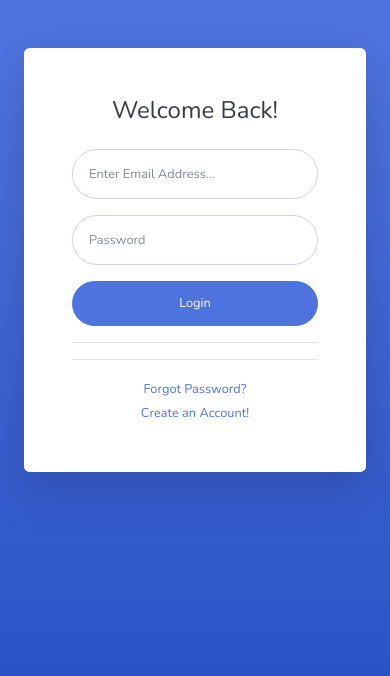
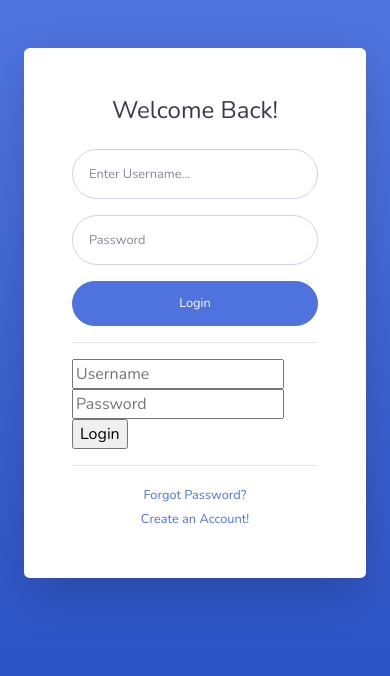
Before and after one commit to ThomSZK/Robinho, a Flask app: page /login in a window 390 px wide. Shown: the top 676 px of the page. Run offline with Flask 2, Linux system fonts and the light colour scheme; parts of the project's set-up code (start-up, migrations or seed data) failed here and were passed over; some libraries are stand-ins or nearby versions.

Commit message:
Login and Registration db connection

```diff
--- a/Robinho_Webapp/app.py
+++ b/Robinho_Webapp/app.py
@@ -1,43 +1,82 @@
+from operator import length_hint
 from this import d
-from flask import Flask, render_template, request, flash
+import bcrypt
+from flask import Flask, render_template, request, flash, redirect, url_for
 from flask_sqlalchemy import SQLAlchemy
 from flask_login import UserMixin
-# from flask_wtf import wtforms
-# from wtforms import StringField, PasswordField, SubmitField
-# from wtforms.validators import InputRequired, Length, ValidationError
+from flask_wtf import FlaskForm
+from pyparsing import StringEnd
+from wtforms import StringField, PasswordField, SubmitField
+from wtforms.validators import InputRequired, Length, ValidationError
+from flask_bcrypt import Bcrypt
 
 
 app = Flask(__name__)
 app.secret_key = 'supersecrete_key123'
 
 
-app.config['SQLALCHEMY_DATABASE_URI'] = 'postgresql://admin:Thom_SZK_127789*@localhost:5432/robinho?options=-c%20search_path=schema_name'
+app.config['SQLALCHEMY_DATABASE_URI'] = 'postgresql://admin:Thom_SZK_127789*@localhost:5432/robinho' #?options=-c%20search_path=schema_name
 db = SQLAlchemy(app)
 
+
+bcrypt = Bcrypt(app)
 
 class Rob_User(db.Model):
     __table_args__ = {'schema' : 'rob'}
     __tablename__ = "Rob_User"
-    User_ID = db.Column(db.INTEGER, primary_key = True)
-    User_Acc = db.Column(db.VARCHAR(255), unique = True)
+    User_ID = db.Column(db.INTEGER, primary_key = True, nullable = False)
+    User_Acc = db.Column(db.VARCHAR(255), unique = True, nullable = False)
     User_Password = db.Column(db.VARCHAR(255))
+
+
+class RegisterForm(FlaskForm):
+    username = StringField(validators=[InputRequired(), Length(min=2, max=255)], render_kw={"placeholder" : "Username"})
+
+    password = PasswordField(validators=[InputRequired(), Length(min=4, max=255)], render_kw={"placeholder" : "Password"})
+
+    submit = SubmitField("Register")
+
+    def validate_username(self, username):
+        existing_user_username = Rob_User.query.filter_by(username = username.data).first()
+
+        if existing_user_username:
+            raise ValidationError("Usuario ja existente. Por favor escolha outro.")
+
+
+class LoginForm(FlaskForm):
+    username = StringField(validators=[InputRequired(), Length(min=2, max=255)], render_kw={"placeholder" : "Username"})
+
+    password = PasswordField(validators=[InputRequired(), Length(min=4, max=255)], render_kw={"placeholder" : "Password"})
+
+    submit = SubmitField("Login")
+
 
 
 @app.route('/')
 def select():
     solution = Rob_User.query.all()
     print(solution)
-    return 'Nao sei'
+    return 'no idea'
 
 
-@app.route('/login')
+@app.route('/login', methods=['GET', 'POST'])
 def login():
-    return render_template("login.html")
+    form = LoginForm()
+    return render_template("login.html", form=form)
 
 
-@app.route('/register')
+@app.route('/register', methods=['GET', 'POST'])
 def register():
-    return render_template("register.html")
+    form = RegisterForm()
+
+    if form.validate_on_submit():
+        hashed_password = bcrypt.generate_password_hash(form.password.data)
+        new_user = Rob_User(username = form.username.data, pasword = hashed_password)
+        db.session.add(new_user)
+        db.session.commit()
+        return redirect(url_for('login'))
+
+    return render_template("register.html", form=form)
 
 
 @app.route("/hello")
--- a/Robinho_Webapp/templates/login.html
+++ b/Robinho_Webapp/templates/login.html
@@ -43,9 +43,9 @@
                                     </div>
                                     <form class="user">
                                         <div class="form-group">
-                                            <input type="email" class="form-control form-control-user"
-                                                id="exampleInputEmail" aria-describedby="emailHelp"
-                                                placeholder="Enter Email Address...">
+                                            <input type="Username" class="form-control form-control-user"
+                                                id="exampleFirstName" aria-describedby="emailHelp"
+                                                placeholder="Enter Username...">
                                         </div>
                                         <div class="form-group">
                                             <input type="password" class="form-control form-control-user"
@@ -69,12 +69,18 @@
                                             <i class="fab fa-facebook-f fa-fw"></i> Login with Facebook
                                         </a>-->
                                     </form>
+                                    <form method="POST" action="">
+                                        {{ form.hidden_tag() }}
+                                        {{ form.username }}
+                                        {{ form.password }}
+                                        {{ form.submit }}
+                                    </form>
                                     <hr>
                                     <div class="text-center">
                                         <a class="small" href="forgot-password.html">Forgot Password?</a>
                                     </div>
                                     <div class="text-center">
-                                        <a class="small" href="register.html">Create an Account!</a>
+                                        <a class="small" href="{{url_for('register')}}">Create an Account!</a>
                                     </div>
                                 </div>
                             </div>
```
Also changed, not shown: Robinho_Webapp/templates/register.html (+16 -14 lines).
